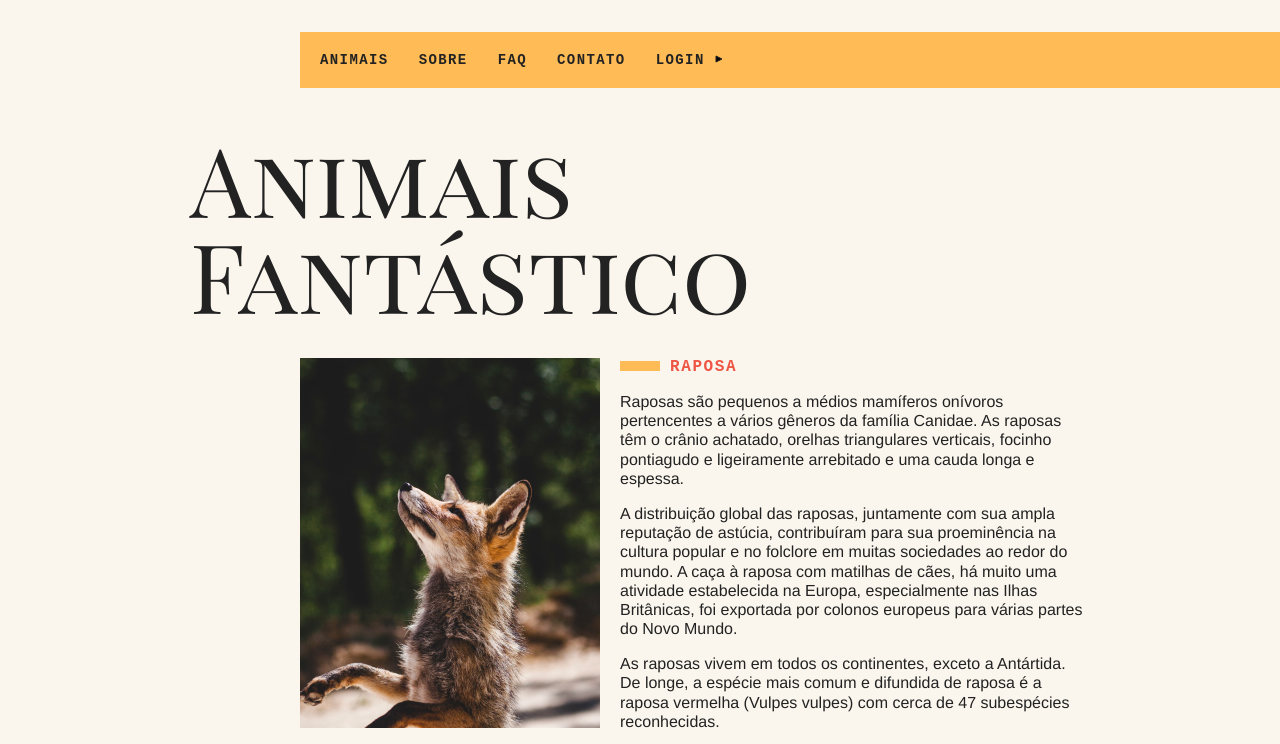
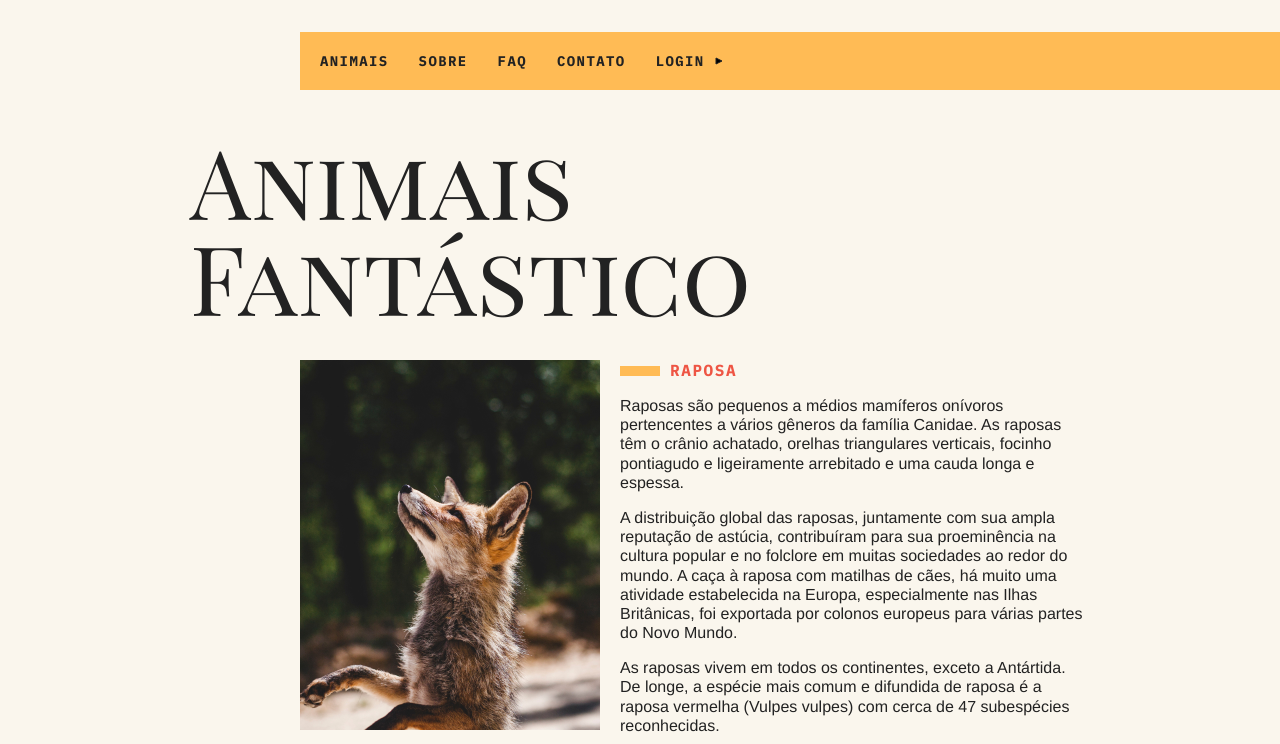
Before and after one commit to Naiara-Oliveira/animais-Fantastico, a website: page index.html in a window 1280 px wide. Shown: the top 744 px of the page. Drawn offline with Linux system fonts and the light colour scheme; no server answers.

Commit message:
adicionada fonts IBM Plex

```diff
--- a/index.html
+++ b/index.html
@@ -8,7 +8,7 @@
    <link rel="stylesheet" href="./css/style.css">
    <link rel="preconnect" href="https://fonts.googleapis.com">
    <link rel="preconnect" href="https://fonts.gstatic.com" crossorigin>
-   <link href="https://fonts.googleapis.com/css2?family=Playfair+Display+SC:wght@400;700&display=swap" rel="stylesheet">
+   <link href="https://fonts.googleapis.com/css2?family=IBM+Plex+Mono:700|Playfair+Display+SC:wght@400;700&display=swap" rel="stylesheet">
    <title>Animais Fantástico</title>
    <script>
       document.documentElement.className += ' js';
```
